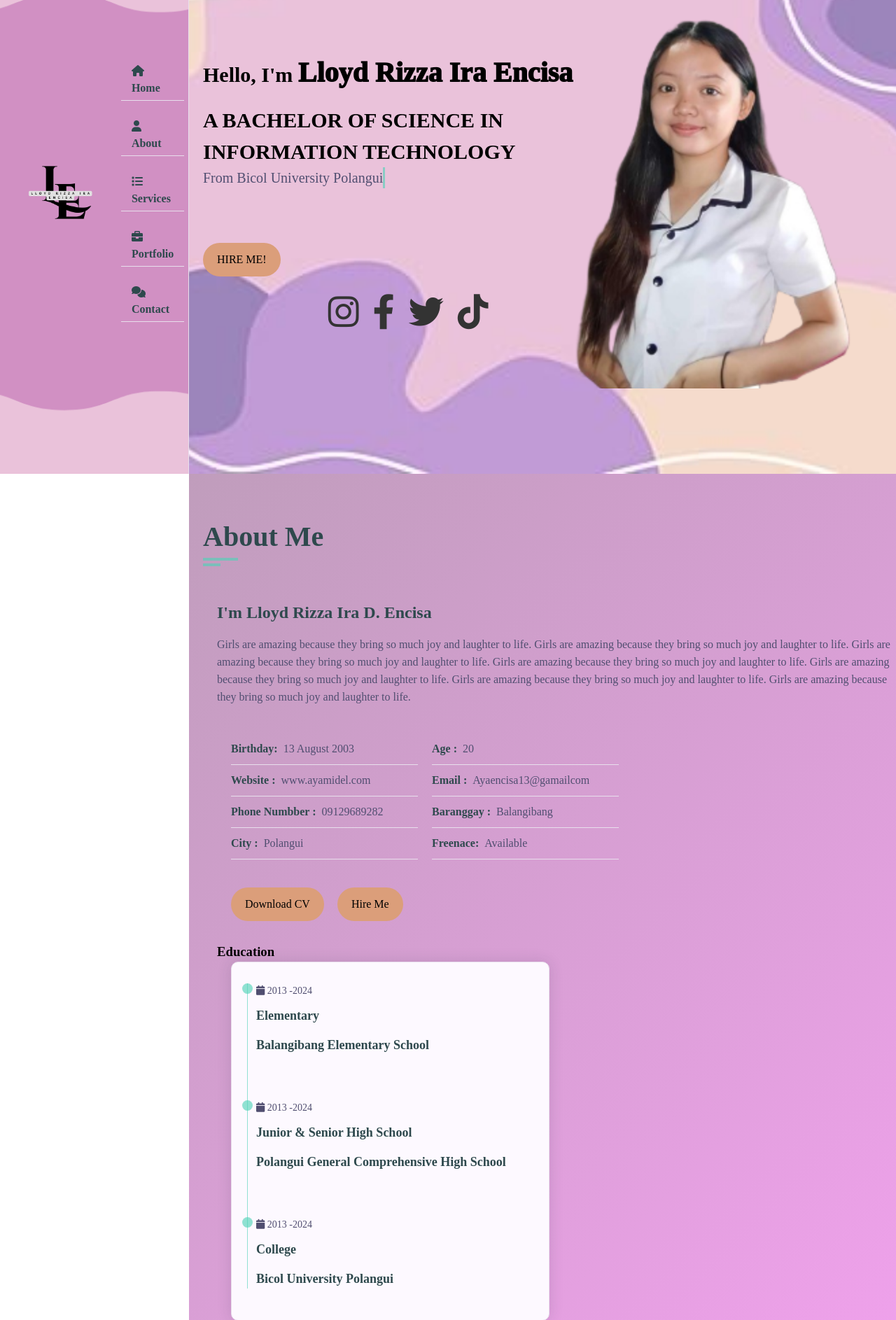
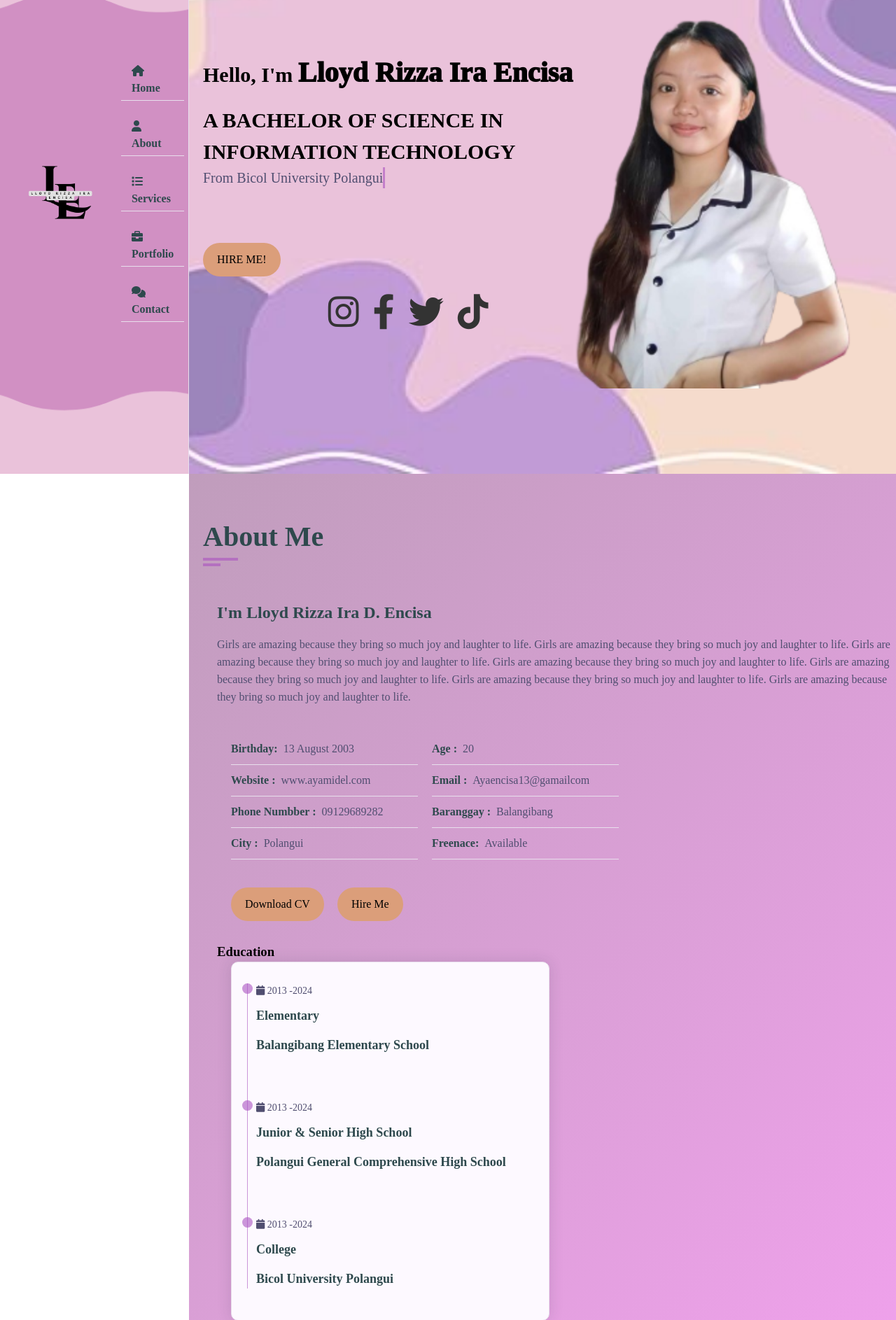
Before and after one commit to LRIEncisa/2024_BSIT--3-A-_Kawaii_LloydRizzaIra, a PHP site: page / in a window 1280 px wide. Shown: the part 123-2009 px from the top of the page at 70% size. Run offline with PHP 8.4, Linux system fonts and the light colour scheme; some web fonts are replaced.

Commit message:
Update color-1.css

```diff
--- a/Portfolio/color-1.css
+++ b/Portfolio/color-1.css
@@ -1,4 +1,4 @@
 :root
 {
-    --skin-color:#50d3b7a0;
+    --skin-color:#ab54c19a;
 }
```
